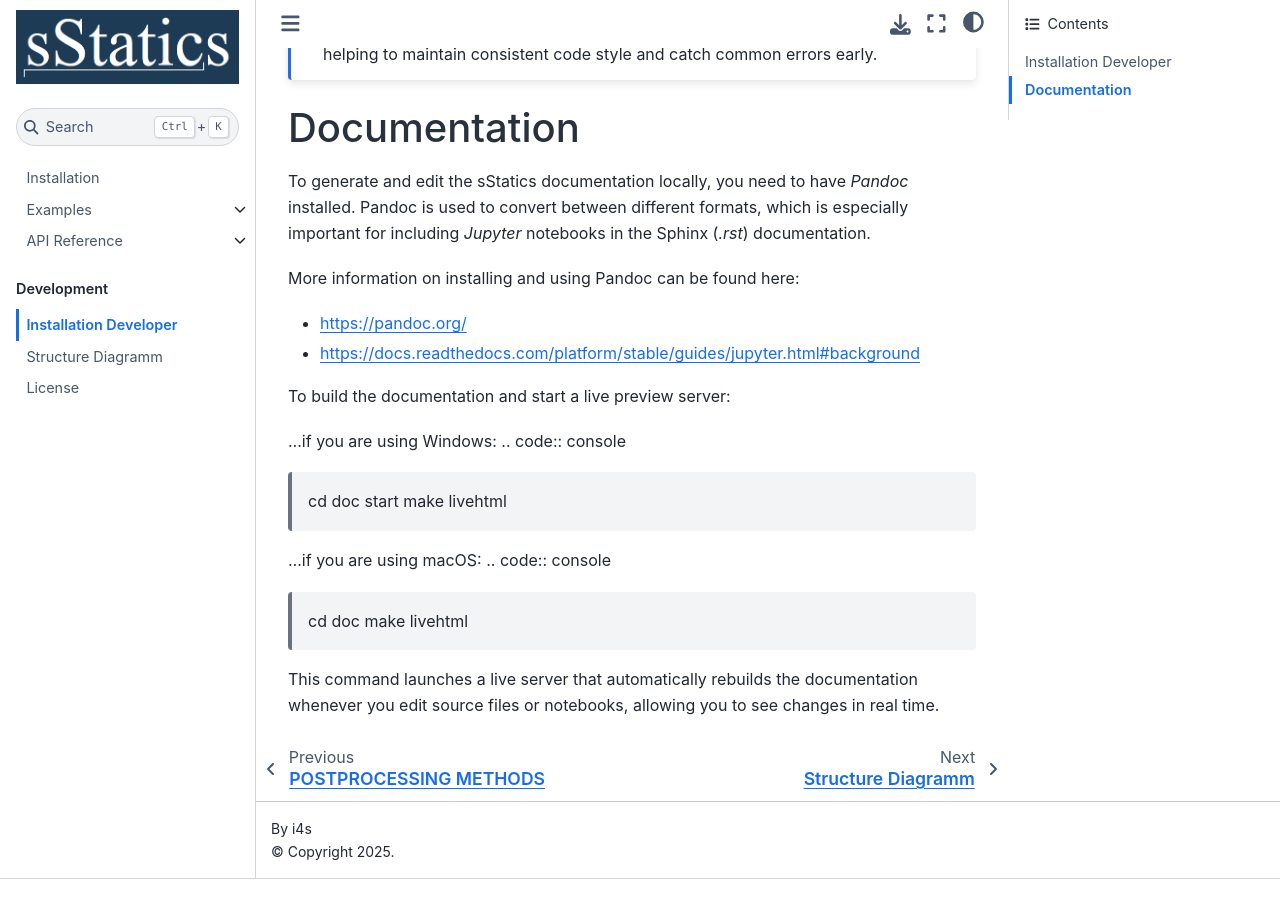
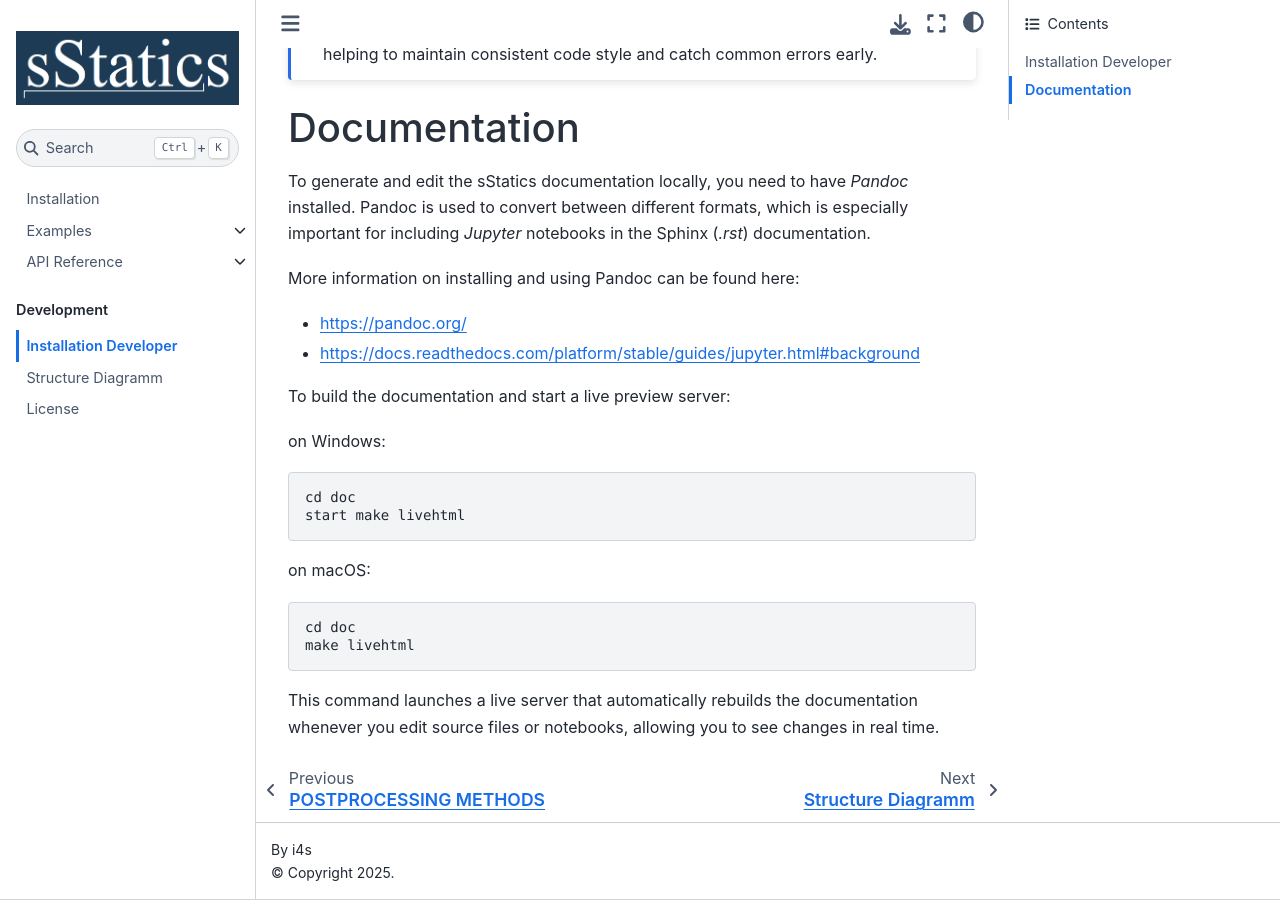
Before and after one commit to i4s-htwk/sStatics, a Sphinx documentation site: the page built from doc/source/contributing.rst, in a window 1280 px wide and 900 px high, scrolled down 662 px. Built offline with Sphinx 7.4.7 and the Sphinx Book theme 1.1.4, drawn with Linux system fonts in a browser that asks for light colours; pages that are not in the unit, such as notebooks, are missing from menus; before the commit the page ends 1541 px from its top, so only the background shows below that.

Commit message:
fix: info for building doc on mac

```diff
--- a/doc/source/contributing.rst
+++ b/doc/source/contributing.rst
@@ -50,13 +50,15 @@
 
 To build the documentation and start a live preview server:
 
-...if you are using Windows:
+on Windows:
+
 .. code:: console
 
    cd doc
    start make livehtml
 
-...if you are using macOS:
+on macOS:
+
 .. code:: console
 
    cd doc
```
